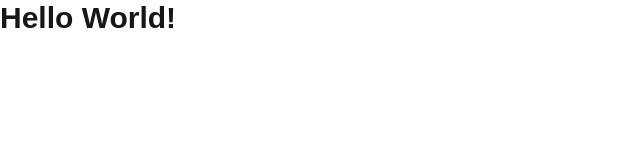
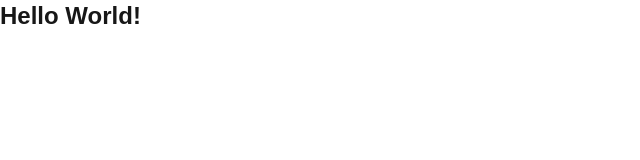
Before and after one commit to cristianvsirbu/portfolio, a Next.js app: page / in a window 1280 px wide. Shown: the top 160 px of the page, without its empty margins (0-640 px from the left). Built offline with nearby package versions, Linux system fonts and the light colour scheme.

Commit message:
fix: adjust heading size on home page

```diff
--- a/src/app/page.tsx
+++ b/src/app/page.tsx
@@ -1,3 +1,3 @@
 export default function Home() {
-  return <h1 className="text-3xl font-bold">Hello World!</h1>;
+  return <h1 className="text-2xl font-bold">Hello World!</h1>;
 }
```
